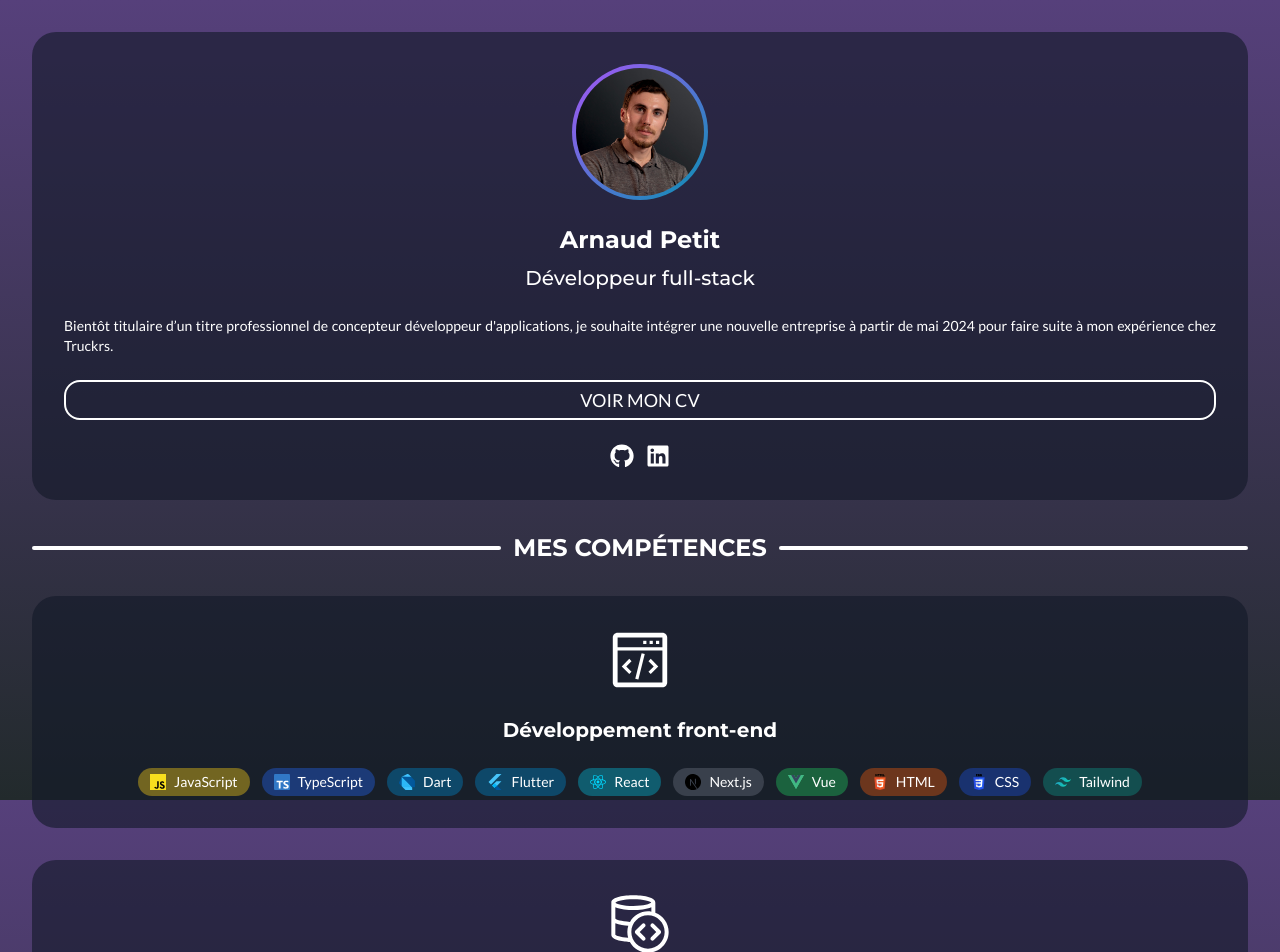
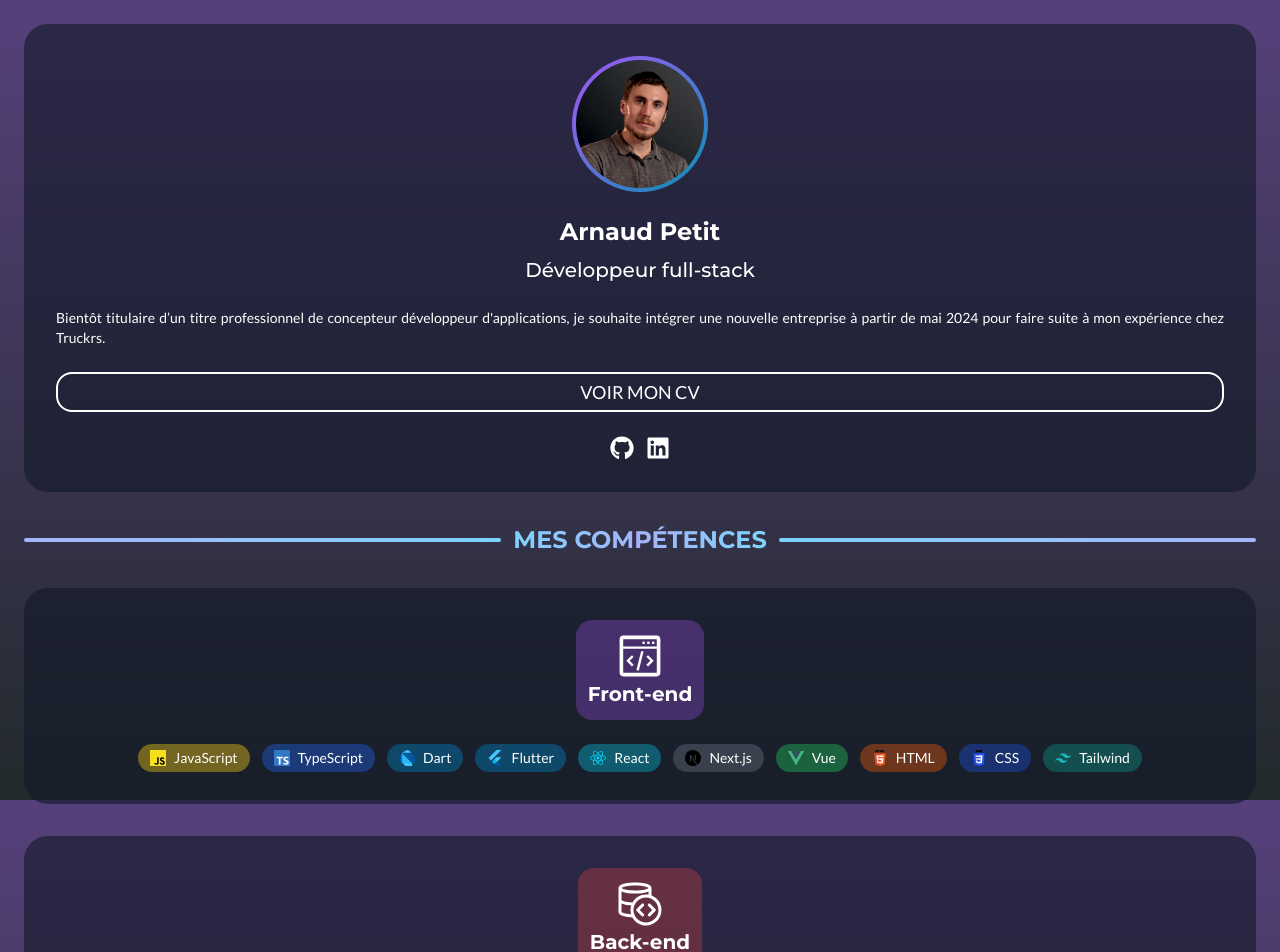
Before and after one commit to DotShark/portfolio, a Next.js app: page / in a window 1280 px wide. Shown: the top 952 px of the page. Built offline with nearby package versions, Linux system fonts and the light colour scheme.

Commit message:
Added the footer and added some nice looking effects

```diff
--- /dev/null
+++ b/app/components/footer.tsx
@@ -0,0 +1,20 @@
+import { FaCopyright } from "react-icons/fa";
+import { montserratMedium } from "../lib/fonts";
+
+type FooterProps = {
+  name: string,
+  year: string,
+  sourceUrl: string
+};
+
+export function Footer({name, year, sourceUrl} : FooterProps) {
+  return (
+    <div className="w-full bg-gray-900/60 p-8 gap-4 flex flex-col items-center justify-center">
+      <div className="flex flex-row items-center justify-center gap-3">
+        <FaCopyright size={24} />
+        <h3 className={`text-xl ${montserratMedium.className}`}>{name} - {year}</h3>
+      </div>
+      <a href={sourceUrl} className="underline">Voir le code source</a>
+    </div>
+  );
+}
--- a/app/components/skills-list.tsx
+++ b/app/components/skills-list.tsx
@@ -4,15 +4,18 @@ import { Skill } from "../lib/skills";
 
 type SkillsListProps = {
   iconPath: string,
+  color: string,
   title: string,
   skills: Skill[]
 };
 
-export function SkillsList({iconPath, title, skills}: SkillsListProps) {
+export function SkillsList({iconPath, color, title, skills}: SkillsListProps) {
   return (
     <div className="w-full bg-gray-900 bg-opacity-60 rounded-3xl p-8 gap-6 flex flex-col items-center">
-      <Image src={iconPath} alt={title} width={64} height={64} priority={false} />
-      <h2 className={`text-xl text-center ${montserratBold.className}`}>{title}</h2>
+      <div className={`${color} rounded-2xl p-3 flex flex-col items-center justify-center`}>
+        <Image src={iconPath} alt={title} width={48} height={48} priority={false} />
+        <h2 className={`text-xl text-center ${montserratBold.className}`}>{title}</h2>
+      </div>
       <div className="flex flex-raw flex-wrap items-center justify-center gap-3">
         {
           skills.map((skill, key) => {
--- a/app/components/title.tsx
+++ b/app/components/title.tsx
@@ -3,9 +3,9 @@ import { montserratBold } from "../lib/fonts";
 export function Title({text}: {text: string}) {
   return (
     <div className="w-full flex flex-row items-center justify-center gap-3">
-      <div className="grow h-1 bg-white rounded-full"></div>
-      <h1 className={`text-2xl uppercase text-center ${montserratBold.className}`}>{text}</h1>
-      <div className="grow h-1 bg-white rounded-full"></div>
+      <div className="grow h-1 bg-blue-300 rounded-full bg-gradient-to-r from-indigo-300 to-sky-300"></div>
+      <h1 className={`text-2xl uppercase text-center ${montserratBold.className} bg-gradient-to-r from-sky-300 via-indigo-300 to-sky-300 text-transparent bg-clip-text`}>{text}</h1>
+      <div className="grow h-1 bg-blue-300 rounded-full bg-gradient-to-r from-sky-300 to-indigo-300"></div>
     </div>
   );
 }
--- a/app/page.tsx
+++ b/app/page.tsx
@@ -1,3 +1,4 @@
+import { Footer } from "./components/footer";
 import Header from "./components/header";
 import { ProjectCard } from "./components/project-card";
 import { SkillsList } from "./components/skills-list";
@@ -29,7 +30,8 @@ import {
 
 export default function Home() {
   return (
-    <main className="min-h-screen p-8 flex flex-col gap-8 items-center">
+    <div className="flex flex-col gap-8">
+      <main className="min-h-screen px-6 pt-6 flex flex-col gap-8 items-center">
         <Header
           title="Arnaud Petit"
           subtitle="Développeur full-stack"
@@ -43,7 +45,8 @@ export default function Home() {
         <Title text="Mes compétences" />
         <SkillsList
           iconPath="/icons/front-end.svg"
-        title="Développement front-end"
+          color="bg-purple-500/30"
+          title="Front-end"
           skills={[
             javascript,
             typescript,
@@ -59,7 +62,8 @@ export default function Home() {
         />
         <SkillsList
           iconPath="/icons/back-end.svg"
-        title="Développement back-end"
+          color="bg-red-500/30"
+          title="Back-end"
           skills={[
             javascript,
             typescript,
@@ -74,6 +78,7 @@ export default function Home() {
         />
         <SkillsList
           iconPath="/icons/design.svg"
+          color="bg-cyan-500/30"
           title="Design"
           skills={[
             figma,
@@ -115,5 +120,11 @@ export default function Home() {
           ]}
         />
       </main>
+      <Footer
+        name="Arnaud Petit"
+        year="2024"
+        sourceUrl="https://github.com/DotShark/portfolio_dev"
+      />
+    </div>
   );
 }
```
Lines whose indentation alone changed are shown as unchanged.
